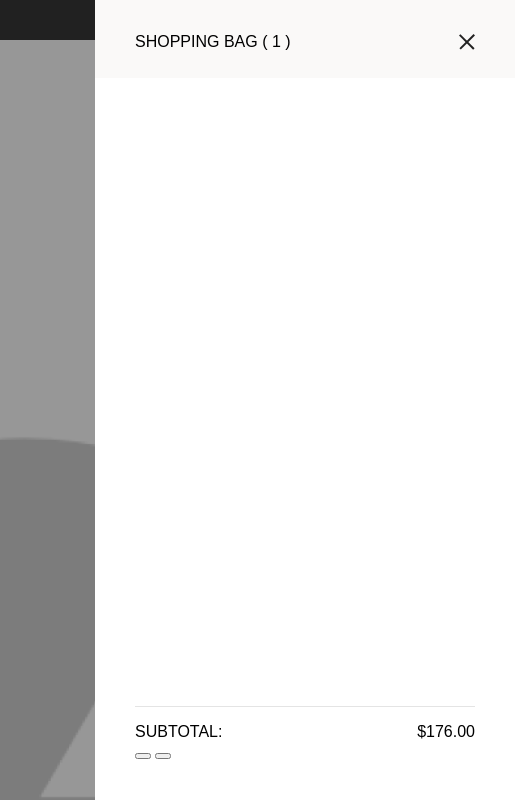
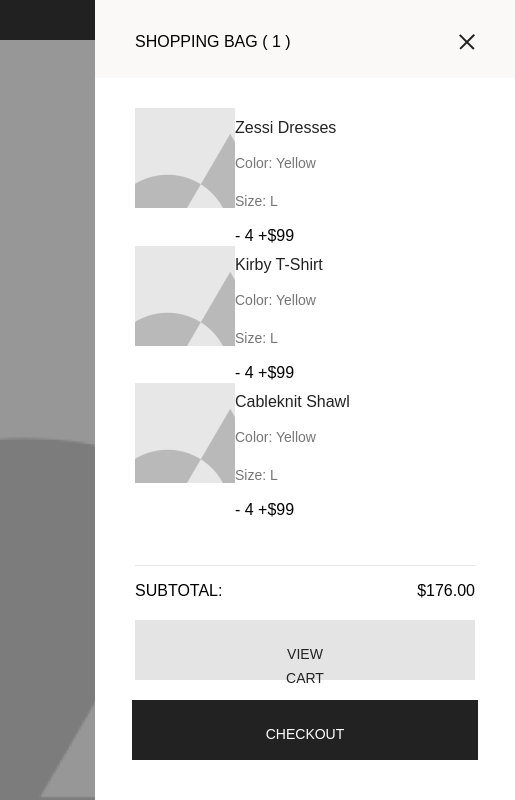
Before and after one commit to LuxuriaCode/projectThree, a website: page public/cart.html in a window 1280 px wide. Shown: the top 800 px of the page, 765-1280 px from the left. Drawn offline with Linux system fonts and the light colour scheme; a web font is replaced by a local one.

Commit message:
git pull

```diff
--- a/public/cart.html
+++ b/public/cart.html
@@ -356,6 +356,33 @@
             </div>
             <div class="cart__wrapper">
                 <div class="cart__bag">
+                    <div class="cart__item">
+                        <a class="cart__image" href=""></a>
+                        <div class="cart__info">
+                            <h1>Zessi Dresses</h1>
+                            <h3 class="cart__color">Color:  Yellow</h3>
+                            <h3 class="cart__size">Size: L</h3>
+                            <span> - 4 +</span><span>$99</span>
+                        </div>
+                    </div>
+                    <div class="cart__item">
+                        <a class="cart__image" href=""></a>
+                        <div class="cart__info">
+                            <h1>Kirby T-Shirt</h1>
+                            <h3 class="cart__color">Color:  Yellow</h3>
+                            <h3 class="cart__size">Size: L</h3>
+                            <span> - 4 +</span><span>$99</span>
+                        </div>
+                    </div>
+                    <div class="cart__item">
+                        <a class="cart__image" href=""></a>
+                        <div class="cart__info">
+                            <h1>Cableknit Shawl</h1>
+                            <h3 class="cart__color">Color:  Yellow</h3>
+                            <h3 class="cart__size">Size: L</h3>
+                            <span> - 4 +</span><span>$99</span>
+                        </div>
+                    </div>
                 </div>
                 <div class="cart__actions">
                     <div class="cart__subtotal">
@@ -363,8 +390,8 @@
                         <span>$176.00</span>
                     </div>
                     <div class="cart__buttons">
-                        <button></button>
-                        <button></button>
+                        <button class="cart__view-cart">VIEW CART</button>
+                        <button class="cart__checkout">CHECKOUT</button>
                     </div>
                 </div>
             </div>
--- a/src/style/cart.sass
+++ b/src/style/cart.sass
@@ -35,3 +35,54 @@
         height: 100vh
         width: 100vw
         background-color: rgba(34, 34, 34, 0.4)
+    &__buttons
+        display: flex
+        flex-direction: column
+        align-items: center
+    &__view-cart
+        height: 60px
+        font-weight: 500
+        font-size: 14px
+        line-height: 24px
+        border: none
+        color: $head
+        padding: 22px 134px 14px
+        text-align: center
+        text-decoration: none
+        display: inline-block
+        background-color: $background-footer
+        margin-bottom: 20px
+        margin-top: 20px
+    &__checkout
+        height: 60px
+        font-weight: 500
+        font-size: 14px
+        line-height: 24px
+        border: none
+        color: $text-white
+        padding: 22px 134px 14px
+        text-align: center
+        text-decoration: none
+        display: inline-block
+        background-color: $head
+    &__image
+        background-image: url("./img/bag.png")
+        width: 100px
+        height: 100px
+    &__item
+        display: flex
+    h1
+        font-weight: 400
+        font-size: 16px
+        line-height: 18px
+        color: $head
+    &__color
+        font-weight: 400
+        font-size: 14px
+        line-height: 24px
+        color: $second
+    &__size
+        font-weight: 400
+        font-size: 14px
+        line-height: 24px
+        color: $second
```
Also changed, not shown: public/img/bag.png (added), public/img/shop-bag.png (added), public/style.css, 1 other file.
